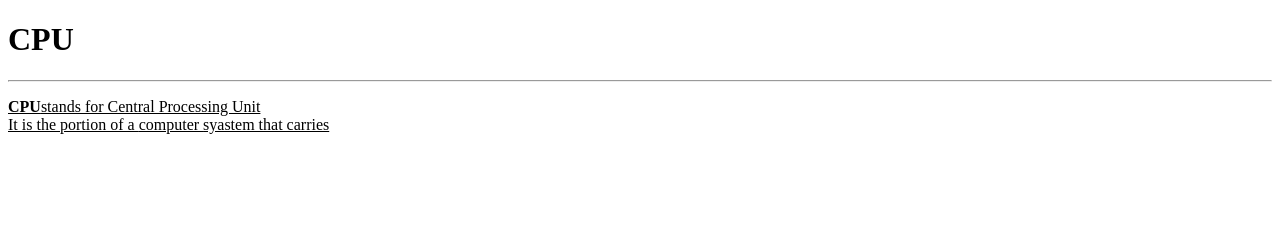
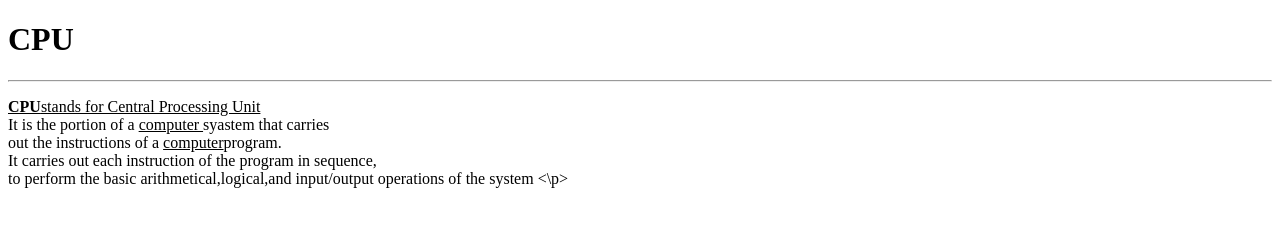
Before and after one commit to iamneo-production/cfedbabbabfdfbadaeccdfffebaeceaec, a website: page public/index.html in a window 1280 px wide. Drawn offline with Linux system fonts and the light colour scheme.

Commit message:
Backup Commit

```diff
--- a/public/index.html
+++ b/public/index.html
@@ -10,9 +10,11 @@
 <body>
     <h1><b>CPU</b></h1>
     <hr>
-    <p><u><b>CPU</b>stands for Central Processing Unit</i><br>
+    <p><u><b>CPU</b>stands for Central Processing Unit</u><br>
     It is the portion of a <u>computer </u>syastem that carries<br>
-
-
+    out the instructions of a <u>computer</u>program.<br>
+    It carries out each instruction of the program in sequence,<br>
+    to perform the basic arithmetical,logical,and input/output operations of the system
+    <\p>
 </body>
 </html>
```
